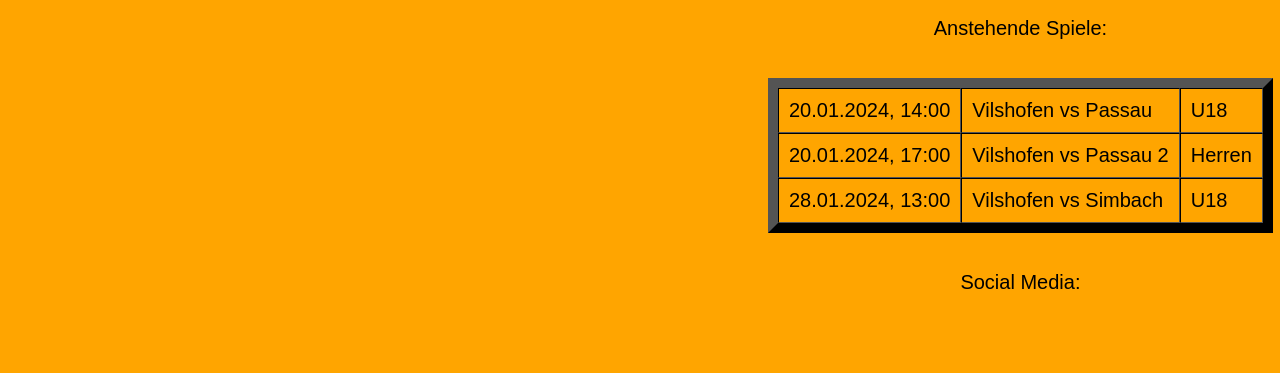
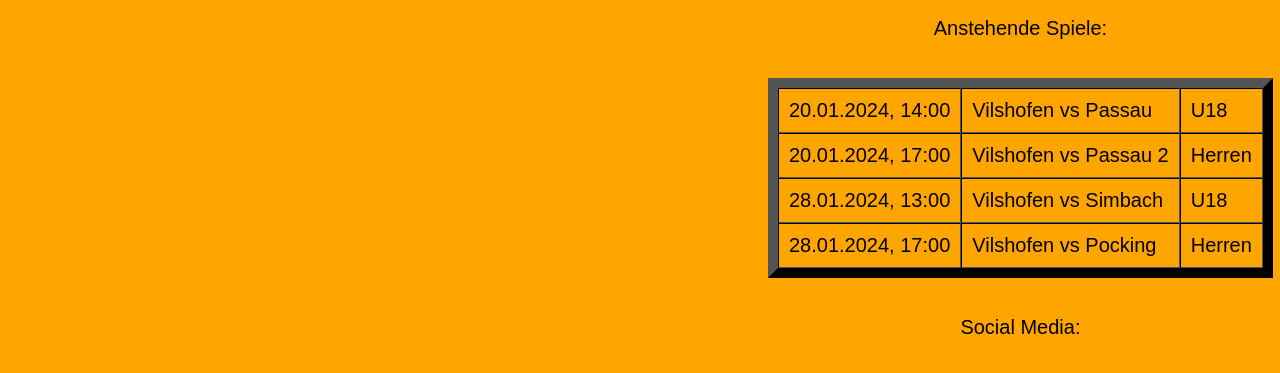
Before and after one commit to PaliGitHub123/TGVOFGiants.github.io, a plain HTML site: page index.html in a window 1280 px wide. Shown: the part 157-530 px from the top of the page. Drawn offline with Linux system fonts and the light colour scheme.

Commit message:
Add files via upload

```diff
--- a/index.html
+++ b/index.html
@@ -41,6 +41,13 @@
                     <td>U18</td>
 
                 </tr>
+
+                <tr>
+                    <td>28.01.2024, 17:00</td>
+                    <td>Vilshofen vs Pocking</td>
+                    <td>Herren</td>
+
+                </tr>
             </table>
             <br>
 
```
